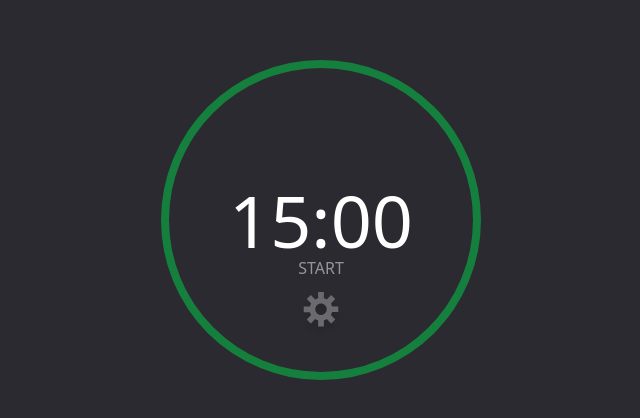
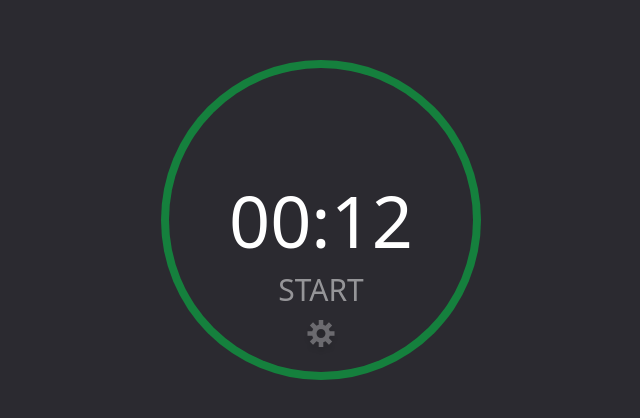
Before and after one commit to a89529294/Advent-of-JS, a React (Vite) app in the folder ch1-pomodoro/: page / in a window 1280 px wide. Shown: the part 180-598 px from the top of the page, without its empty margins (319-959 px from the left). Built offline with nearby package versions, Linux system fonts and the light colour scheme.

Commit message:
add running timer

```diff
--- a/ch1-pomodoro/src/App.tsx
+++ b/ch1-pomodoro/src/App.tsx
@@ -1,23 +1,46 @@
+import React, { useEffect, useState } from "react";
 import "./App.css";
 
 import gear from "./images/gear.svg";
 
-const TimerDisplay = () => (
-  <div className="flex w-2/3 justify-center text-white text-7xl h-fit">
-    <span>15</span>:<span>00</span>
-  </div>
-);
+const TimerDisplay = ({ time }: { time: number }) => {
+  const minRaw = Math.floor(time / 60);
+  const secRaw = time % 60;
+  const min = minRaw < 10 ? "0" + minRaw : minRaw;
+  const sec = secRaw < 10 ? "0" + secRaw : secRaw;
+  return (
+    <div className="flex justify-center w-2/3 text-white text-7xl h-fit">
+      <span>{min}</span>:<span>{sec}</span>
+    </div>
+  );
+};
 
 function App() {
+  const [isRunning, setIsRunning] = useState(false);
+  const [time, setTime] = useState(12);
+  useEffect(() => {
+    const id =
+      isRunning &&
+      setInterval(() => {
+        setTime((t) => --t);
+      }, 1000);
+    return () => clearInterval(typeof id === "number" ? id : 0);
+  }, [isRunning]);
+
   return (
-    <div className="bg-dark min-h-full grid place-content-center">
-      <div className="w-80 aspect-square bg-green-700 rounded-full grid place-content-center">
+    <div className="grid min-h-full bg-dark place-content-center">
+      <div className="grid bg-green-700 rounded-full w-80 aspect-square place-content-center">
         <div className="w-[19rem] bg-dark aspect-square rounded-full flex flex-col items-center">
           <div className="flex-1"></div>
-          <TimerDisplay />
-          <div className="flex-1 flex gap-3 flex-col">
-            <h3 className="opacity-50 text-white ">START</h3>
-            <img src={gear} className="opacity-30" />
+          <TimerDisplay time={time} />
+          <div className="flex flex-col items-center justify-center flex-1 gap-3">
+            <h3
+              className="text-3xl text-white opacity-50 cursor-pointer"
+              onClick={() => setIsRunning((r) => !r)}
+            >
+              {isRunning ? "PAUSE" : "START"}
+            </h3>
+            <img src={gear} className="cursor-pointer w-9 opacity-30" />
           </div>
         </div>
       </div>
```
